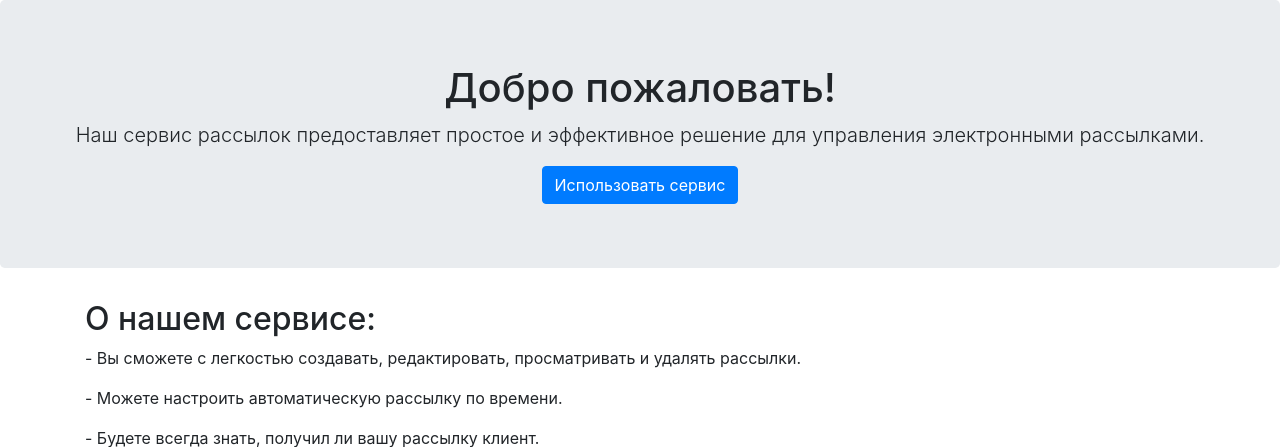
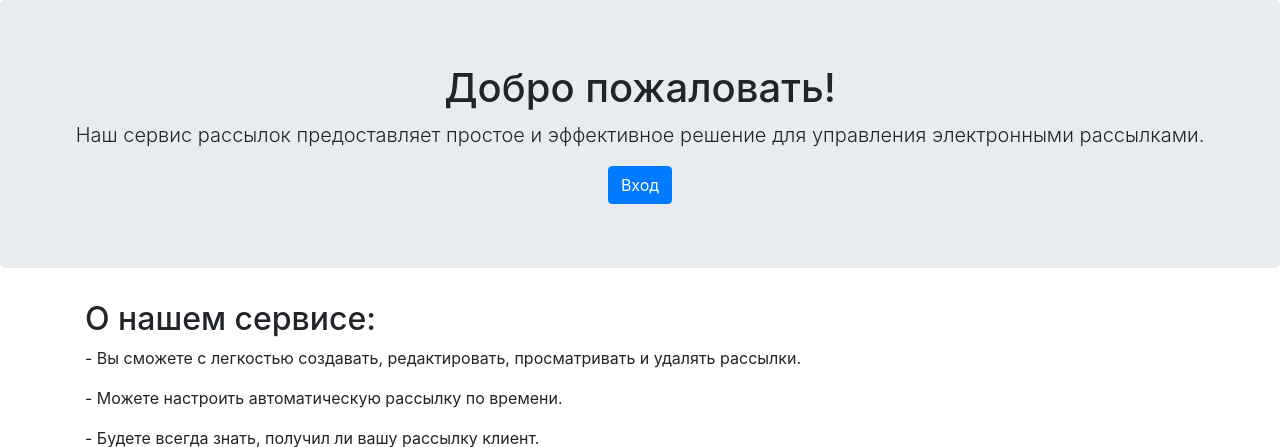
Before and after one commit to xolodno1337/Mailing_service, a Django app: page / in a window 1280 px wide. Shown: the part 56-503 px from the top of the page. Run offline with Django 5.2, Linux system fonts and the light colour scheme; some libraries are stand-ins or nearby versions.

Commit message:
добавление кнопки входа, проверка авторизации

```diff
--- a/mailing/templates/mailing/home.html
+++ b/mailing/templates/mailing/home.html
@@ -16,7 +16,13 @@
     <h1 class="display-7">Добро пожаловать!</h1>
     <p class="lead">Наш сервис рассылок предоставляет простое и эффективное решение для управления электронными
         рассылками.</p>
-    <a class="btn btn-primary" href="{% url 'mailing:mailing_list' %}">Использовать сервис</a>
+    <div class="d-flex justify-content-center">
+        {% if user.is_authenticated %}
+        <a class="btn btn-primary" href="{% url 'mailing:mailing_list' %}">Использовать сервис</a>
+        {% else %}
+        <a class="btn btn-primary" href="{% url 'users:login' %}">Вход</a>
+        {% endif %}
+    </div>
 </header>
 
 <!-- Контент -->
```
